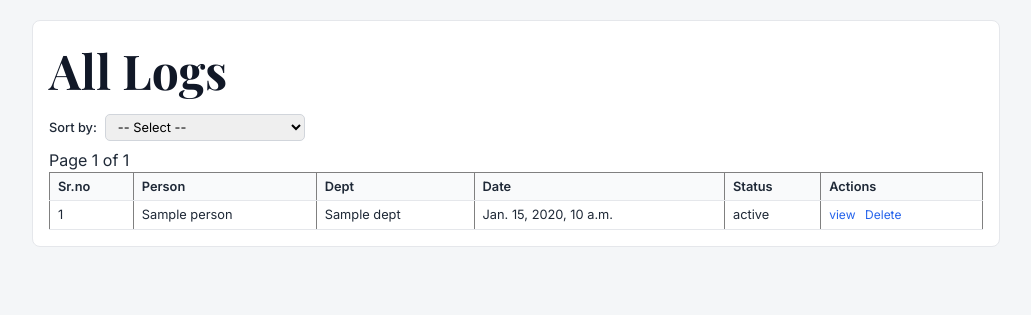
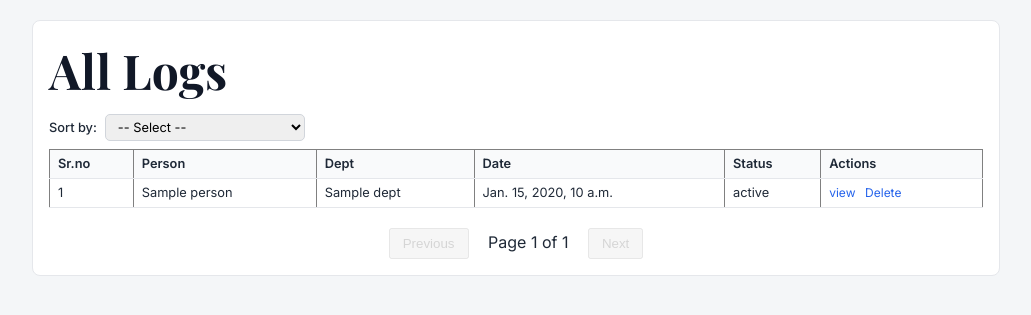
Before and after one commit to PratikG345/LogMate, a Django app: template blogsite/core/templates/core/list.html in a window 1280 px wide. Shown: the part 52-367 px from the top of the page, without its empty margins (124-1155 px from the left). Run offline with Django 5.2, Linux system fonts and the light colour scheme; the template is opened without the code that fills it: most values are stand-ins (such as "Sample title", 1, 10 or a date in 2020).

Commit message:
fixed pagination

```diff
--- a/blogsite/core/templates/core/list.html
+++ b/blogsite/core/templates/core/list.html
@@ -39,19 +39,33 @@
         </td>
       </tr>
       {% endfor %}
-      <div class="pagination">
+</div>
+    </table>
+
+<div class="pagination" style="margin-top: 20px; text-align: center;">
+
   {% if page_obj.has_previous %}
-    <a href="?page={{ page_obj.previous_page_number }}">Previous</a>
+    <a href="?filter={{ filter_type }}&page={{ page_obj.previous_page_number }}">
+      <button type="button">Previous</button>
+    </a>
+  {% else %}
+    <button type="button" disabled>Previous</button>
   {% endif %}
 
-  <span>
+  <span style="margin: 0 10px;">
     Page {{ page_obj.number }} of {{ page_obj.paginator.num_pages }}
   </span>
 
   {% if page_obj.has_next %}
-    <a href="?filter={{ filter_type }}&page={{ page_obj.next_page_number }}">Next</a>
+    <a href="?filter={{ filter_type }}&page={{ page_obj.next_page_number }}">
+      <button type="button">Next</button>
+    </a>
+  {% else %}
+    <button type="button" disabled>Next</button>
   {% endif %}
+
 </div>
-    </table>
+
+
     </div>
 {% endblock %}
--- a/blogsite/static/css/style.css
+++ b/blogsite/static/css/style.css
@@ -344,3 +344,18 @@ td a:hover {
 .log-detail a:hover {
   text-decoration: underline;
 }
+.pagination {
+  margin-top: 20px;
+  text-align: center;
+}
+
+.pagination button {
+  padding: 6px 12px;
+  margin: 0 5px;
+  cursor: pointer;
+}
+
+.pagination button:disabled {
+  cursor: not-allowed;
+  opacity: 0.5;
+}
```
